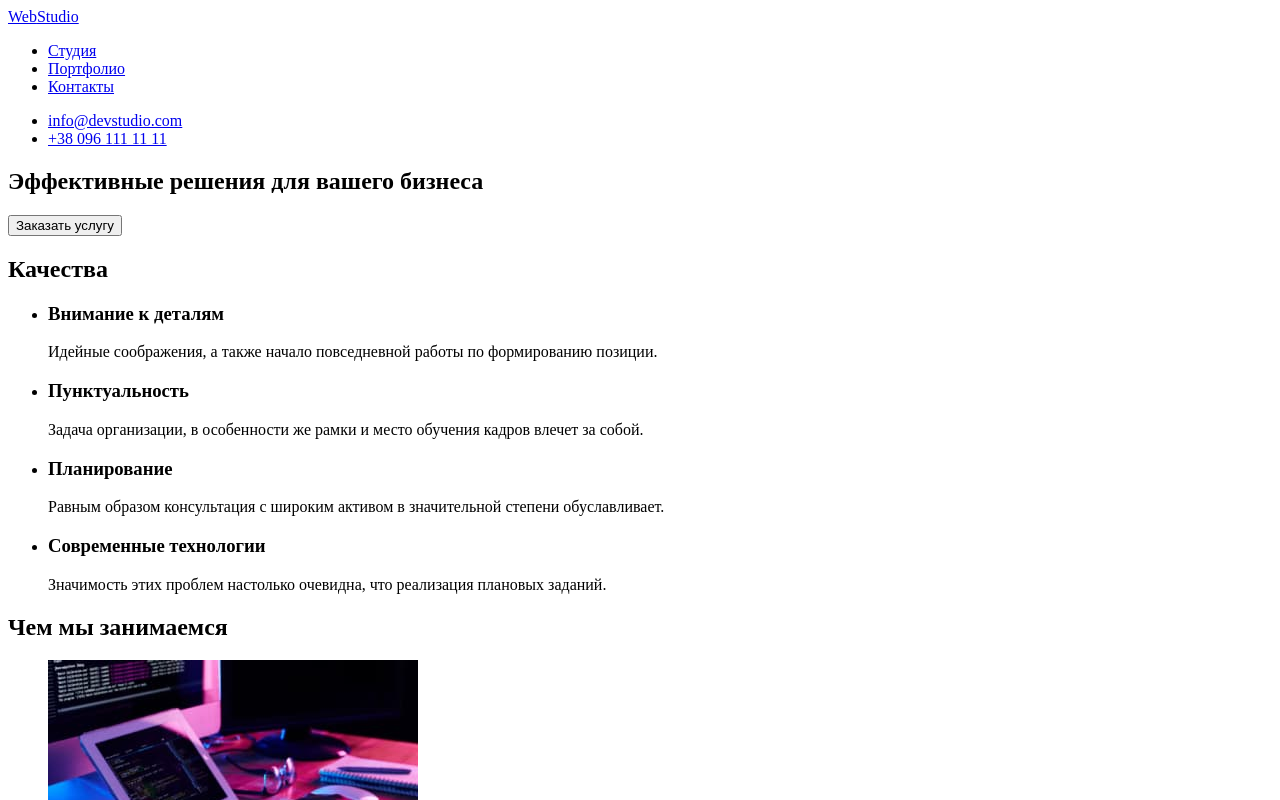
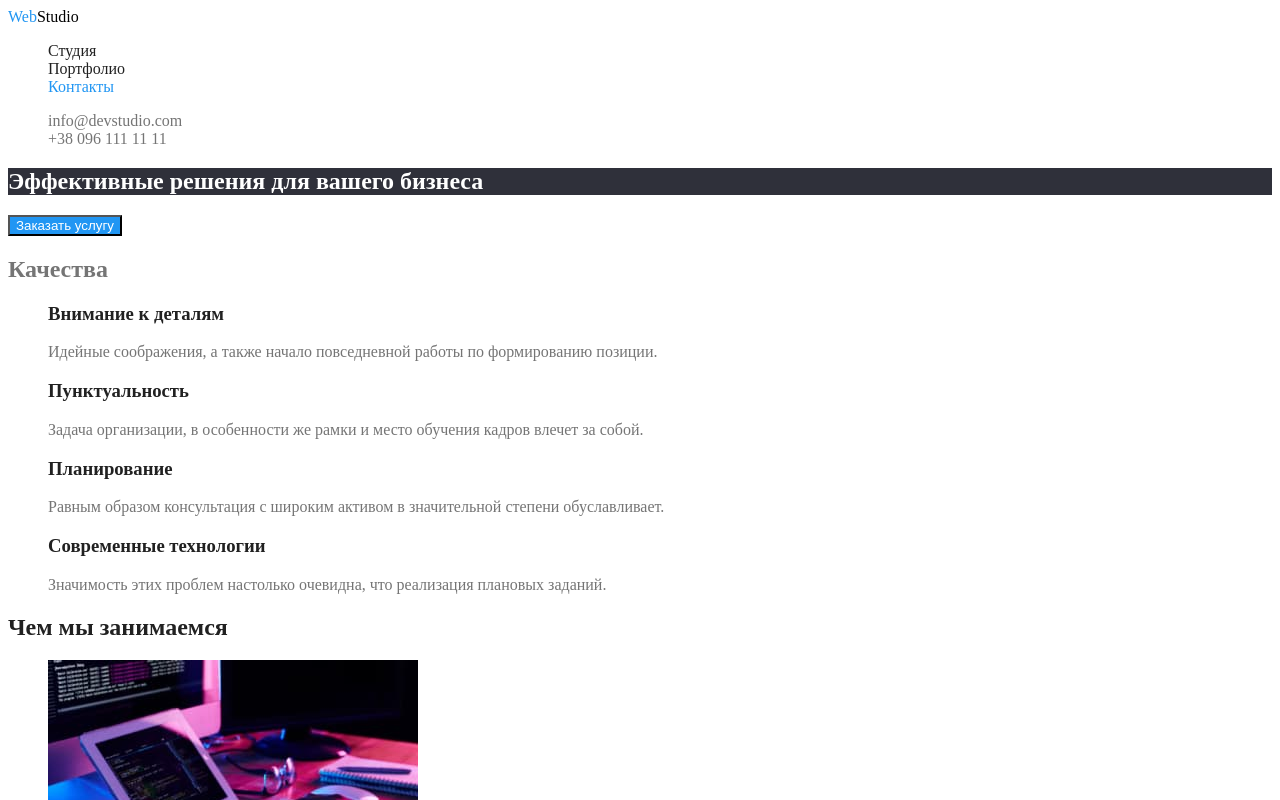
Before and after one commit to Anna-Vasileva/goit-markup-hw-02, a plain HTML site: page index.html in a window 1280 px wide. Both pictures are taken after a click on the link "Контакты". Shown: the top 800 px of the page. Drawn offline with Linux system fonts and the light colour scheme.

Commit message:
Добавляет стили
настройка цвета

```diff
--- a/css/styles.css
+++ b/css/styles.css
@@ -1,13 +1,76 @@
 :root {
   --primary-text-color: #757575;
-  --h-color: #212121;
+  --secondary-color-text: #212121;
   --primary-white-color: #ffffff;
+  --logo-black-color: #000000;
   --accent-color: #2196f3;
-  --secondary-color-text: rgba(255, 255, 255, 0.6);
+  --accent-color-text: rgba(255, 255, 255, 0.6);
 }
-
 /*цвет основного текста --> color: #757575; */
-/*цвет заголовков --> color: #212121; */
+/*цвет вторичного текста --> color: #212121; */
 /*белый --> #FFFFFF */
 /*акцент --> color: #2196F3; */
-/*вторичный цвет текста color: rgba(255, 255, 255, 0.6); */
+/*акцентный цвет текста color: rgba(255, 255, 255, 0.6); */
+
+body {
+  background-color: var(--primary-white-color);
+  color: var(--primary-text-color);
+}
+.list {
+  list-style: none;
+}
+/* HEADER */
+.accent {
+  color: var(--accent-color);
+}
+.logo {
+  color: var(--logo-black-color);
+}
+.link {
+  text-decoration: none;
+}
+.navigation .link {
+  color: var(--secondary-color-text);
+}
+.navigation .link:hover,
+.navigation .link:focus {
+  color: var(--accent-color);
+}
+.adds .link {
+  color: inherit;
+}
+.adds .link:hover,
+.adds .link:focus {
+  color: var(--accent-color);
+}
+/* /HEADER */
+
+/* MAIN */
+
+/* Временный bg, т.к. заголовок сливается с фоном */
+.dummy-bg {
+  background-color: #2f303a;
+}
+.hero-title {
+  color: var(--primary-white-color);
+}
+.button {
+  color: var(--primary-white-color);
+  background-color: var(--accent-color);
+}
+.h-style {
+  color: var(--secondary-color-text);
+}
+/* /MAIN */
+
+/* FOOTER */
+.footer-adds-color {
+  color: var(--primary-white-color);
+}
+.footer .link {
+  color: var(--accent-color-text);
+}
+.footer > .logo {
+  color: var(--primary-white-color);
+}
+/* /FOOTER */
```
